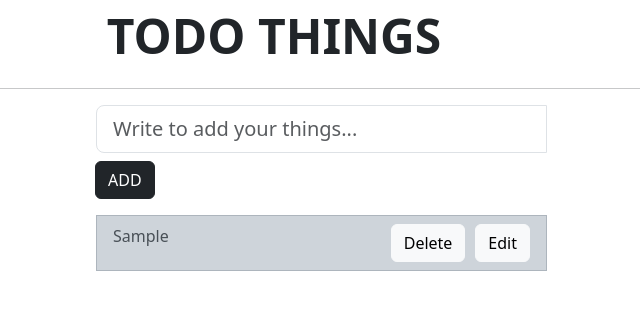
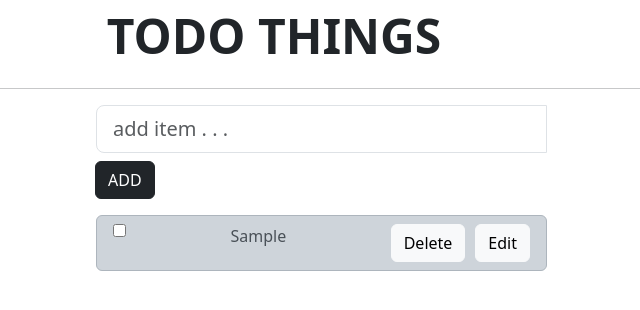
Before and after one commit to dipenkukadiya/create-a-simple-todo-in-react.js, a React (Create React App) app: page / in a window 1280 px wide. Both pictures are taken after typing "Sample" into the empty fields and a click on the button "ADD". Shown: the top 310 px of the page, without its empty margins (366-1006 px from the left). Built offline with nearby package versions, Linux system fonts and the light colour scheme.

Commit message:
add checbox and refactor the code

```diff
--- a/package.json
+++ b/package.json
@@ -13,7 +13,9 @@
     "react-scripts": "^2.1.3",
     "web-vitals": "^2.1.4"
   },
-  "scripts": {
+  "devDependencies": {
+    "@babel/plugin-proposal-private-property-in-object": "^1.0.0"
+  },  "scripts": {
     "start": "export SET NODE_OPTIONS=--openssl-legacy-provider && react-scripts start",
     "build": "export SET NODE_OPTIONS=--openssl-legacy-provider && react-scripts build",
     "test": "react-scripts test",
--- a/src/App.js
+++ b/src/App.js
@@ -1,12 +1,10 @@
-
 import React, { Component } from "react";
 import "bootstrap/dist/css/bootstrap.css";
 import Container from "react-bootstrap/Container";
 import Row from "react-bootstrap/Row";
 import Col from "react-bootstrap/Col";
-import Button from "react-bootstrap/Button";
-import InputGroup from "react-bootstrap/InputGroup";
-import FormControl from "react-bootstrap/FormControl";
+import TodoInput from "./component/TodoInput";
+import TodoItem from "./component/TodoItem";
 import ListGroup from "react-bootstrap/ListGroup";
 
 class App extends Component {
@@ -19,7 +17,6 @@ class App extends Component {
     };
   }
 
-
   updateInput(value) {
     this.setState({
       userInput: value,
@@ -29,17 +26,12 @@ class App extends Component {
   addItem() {
     if (this.state.userInput !== "") {
       const userInput = {
-
         id: Math.random(),
-
-
         value: this.state.userInput,
       };
 
-
       const list = [...this.state.list];
       list.push(userInput);
-
 
       this.setState({
         list,
@@ -48,26 +40,25 @@ class App extends Component {
     }
   }
 
-	deleteItem(key) {
-		const list = [...this.state.list];
-
-
-		const updateList = list.filter((item) => item.id !== key);
-
-
+  deleteItem(id) {
+    const list = this.state.list.filter((item) => item.id !== id);
     this.setState({
-			list: updateList,
+      list,
     });
   }
 
-	editItem = (index) => {
-	const todos = [...this.state.list];
-	const editedTodo = prompt('Edit the todo:');
-	if (editedTodo !== null && editedTodo.trim() !== '') {
-		let updatedTodos = [...todos]
-		updatedTodos[index].value= editedTodo
+  editItem(id) {
+    const editedTodo = prompt("Edit the todo:");
+    if (editedTodo !== null && editedTodo.trim() !== "") {
+      const updatedList = this.state.list.map((item) => {
+        if (item.id === id) {
+          return { ...item, value: editedTodo };
+        }
+        return item;
+      });
+
       this.setState({
-		list: updatedTodos,
+        list: updatedList,
       });
     }
   }
@@ -90,59 +81,24 @@ class App extends Component {
         <hr />
         <Row>
           <Col md={{ span: 5, offset: 4 }}>
-						<InputGroup className="mb-3">
-							<FormControl
-								placeholder="Write to add your things..."
-								size="lg"
+            <TodoInput
               value={this.state.userInput}
-								onChange={(item) =>
-									this.updateInput(item.target.value)
-								}
-								aria-label="add something"
-								aria-describedby="basic-addon2"
+              onChange={this.updateInput.bind(this)}
+              onAdd={this.addItem.bind(this)}
             />
-							<InputGroup>
-								<Button
-									variant="dark"
-									className="mt-2"
-									onClick={() => this.addItem()}
-								>
-									ADD
-								</Button>
-							</InputGroup>
-						</InputGroup>
           </Col>
         </Row>
         <Row>
           <Col md={{ span: 5, offset: 4 }}>
           <ListGroup>
-
-							{this.state.list.map((item, index) => {
-								return (
-								<div key = {index} >
-									<ListGroup.Item
-										variant="dark"
-										action
-										style={{display:"flex",
-												justifyContent:'space-between'
-									}}
-									>
-										{item.value}
-										<span>
-										<Button style={{marginRight:"10px"}}
-										variant = "light"
-										onClick={() => this.deleteItem(item.id)}>
-										Delete
-										</Button>
-										<Button variant = "light"
-										onClick={() => this.editItem(index)}>
-										Edit
-										</Button>
-										</span>
-									</ListGroup.Item>
-								</div>
-								);
-							})}
+              {this.state.list.map((item) => (
+                <TodoItem
+                  key={item.id}
+                  item={item}
+                  onDelete={this.deleteItem.bind(this)}
+                  onEdit={this.editItem.bind(this)}
+                />
+              ))}
             </ListGroup>
           </Col>
         </Row>
--- /dev/null
+++ b/src/component/TodoInput.js
@@ -0,0 +1,31 @@
+// TodoInput.js
+import React from "react";
+import InputGroup from "react-bootstrap/InputGroup";
+import FormControl from "react-bootstrap/FormControl";
+import Button from "react-bootstrap/Button";
+
+const TodoInput = ({ value, onChange, onAdd }) => {
+  return (
+    <InputGroup className="mb-3">
+      <FormControl
+        placeholder="add item . . . "
+        size="lg"
+        value={value}
+        onChange={(e) => onChange(e.target.value)}
+        aria-label="add something"
+        aria-describedby="basic-addon2"
+      />
+      <InputGroup>
+        <Button
+          variant="dark"
+          className="mt-2"
+          onClick={() => onAdd()}
+        >
+          ADD
+        </Button>
+      </InputGroup>
+    </InputGroup>
+  );
+};
+
+export default TodoInput;
--- /dev/null
+++ b/src/component/TodoItem.js
@@ -0,0 +1,26 @@
+// TodoItem.js
+import React from "react";
+import ListGroup from "react-bootstrap/ListGroup";
+import Button from "react-bootstrap/Button";
+
+const TodoItem = ({ item, onDelete, onEdit }) => {
+  return (
+    <ListGroup.Item
+      variant="dark"
+      action
+      style={{
+        display: "flex",
+        justifyContent: "space-between",
+      }}
+    >
+      <input value="test" type="checkbox"/>
+      {item.value}
+      <span>
+        <Button style={{ marginRight: "10px" }} variant="light" onClick={() => onDelete(item.id)}> Delete </Button>
+        <Button variant="light" onClick={() => onEdit(item.id)}> Edit </Button>
+      </span>
+    </ListGroup.Item>
+  );
+};
+
+export default TodoItem;
--- a/src/reportWebVitals.js
+++ b/src/reportWebVitals.js
@@ -1,3 +1,4 @@
+
 const reportWebVitals = onPerfEntry => {
   if (onPerfEntry && onPerfEntry instanceof Function) {
     import('web-vitals').then(({ getCLS, getFID, getFCP, getLCP, getTTFB }) => {
```
Lines whose indentation alone changed are shown as unchanged.
